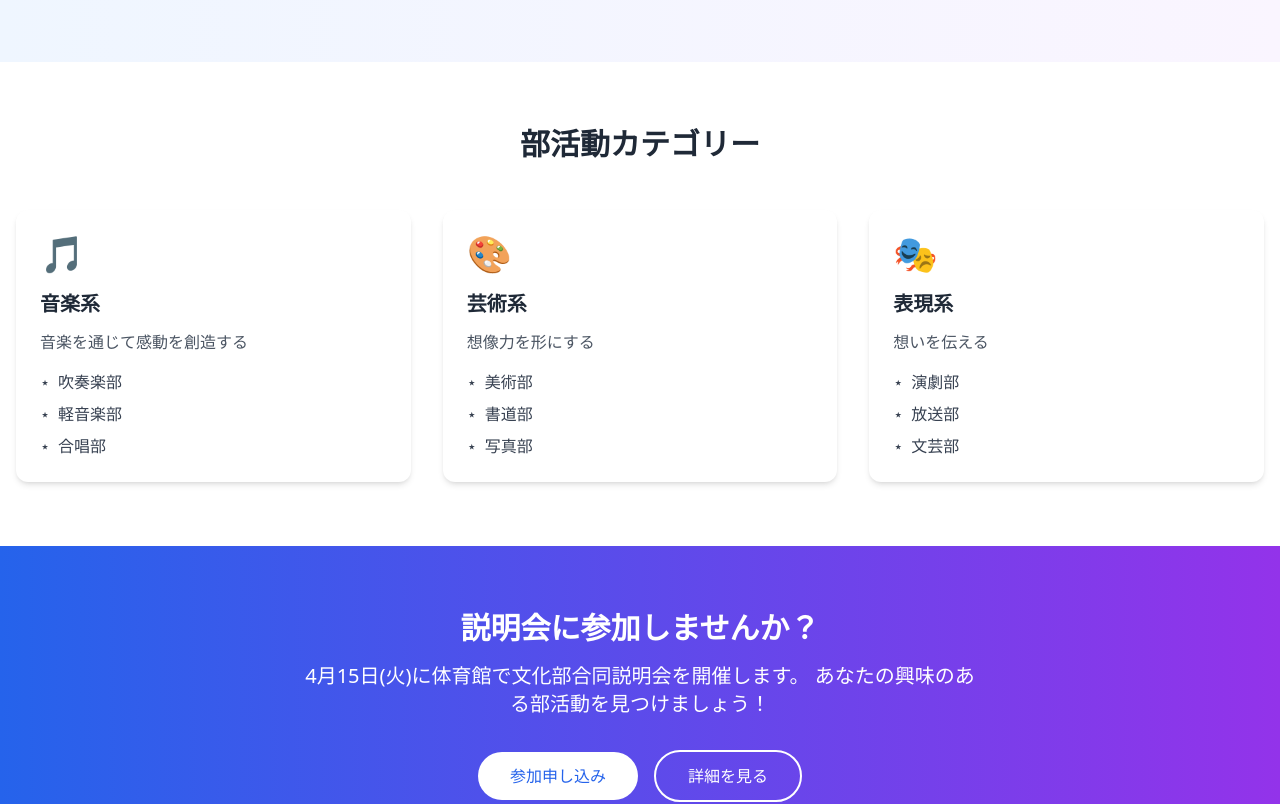
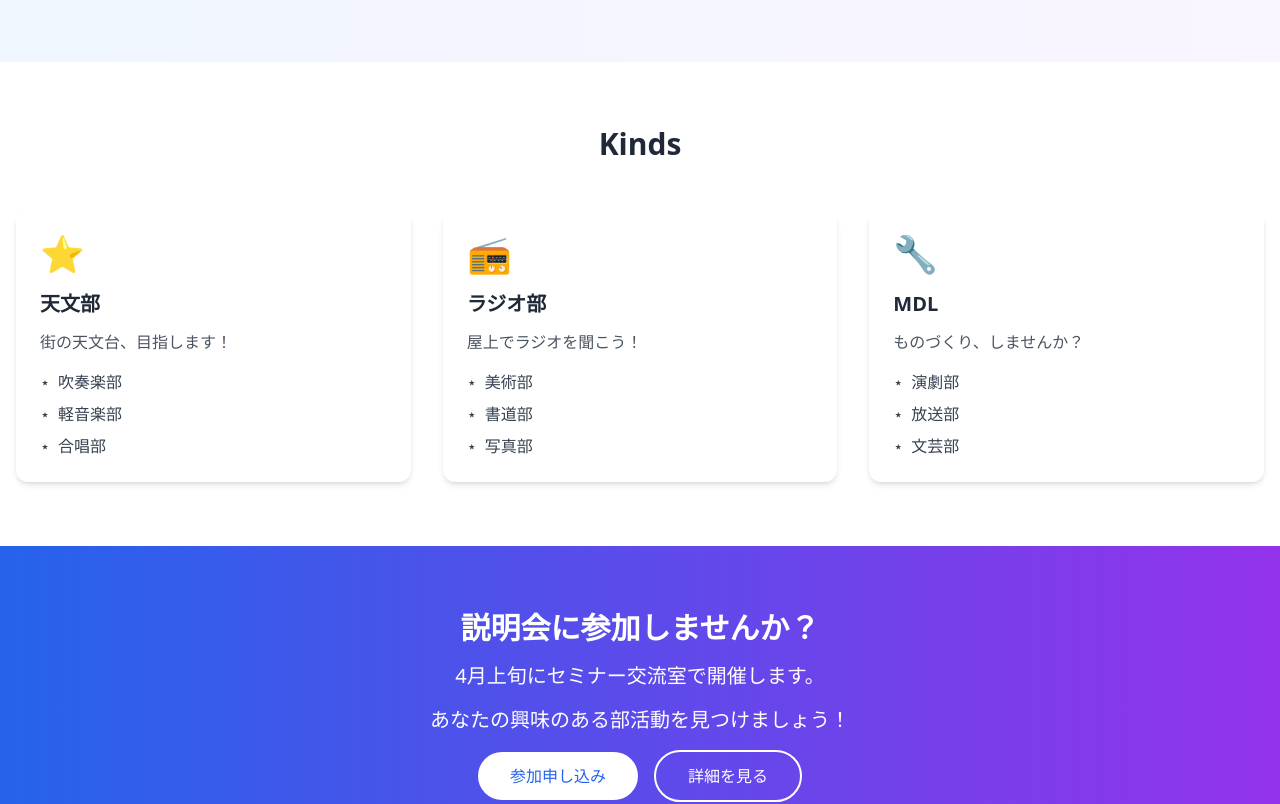
Before and after one commit to Juna1013/culture-clubs-event, a Next.js app: page / in a window 1280 px wide. Shown: the part 310-1114 px from the top of the page. Built offline with nearby package versions, Linux system fonts and the light colour scheme.

Commit message:
Add files via upload

```diff
--- a/pages/index.tsx
+++ b/pages/index.tsx
@@ -4,22 +4,22 @@ import Footer from '../components/Footer';
 const Home = () => {
   const clubCategories = [
     {
-      title: '音楽系',
-      description: '音楽を通じて感動を創造する',
+      title: '天文部',
+      description: '街の天文台、目指します！',
       clubs: ['吹奏楽部', '軽音楽部', '合唱部'],
-      emoji: '🎵'
+      emoji: '⭐'
     },
     {
-      title: '芸術系',
-      description: '想像力を形にする',
+      title: 'ラジオ部',
+      description: '屋上でラジオを聞こう！',
       clubs: ['美術部', '書道部', '写真部'],
-      emoji: '🎨'
+      emoji: '📻'
     },
     {
-      title: '表現系',
-      description: '想いを伝える',
+      title: 'MDL',
+      description: 'ものづくり、しませんか？',
       clubs: ['演劇部', '放送部', '文芸部'],
-      emoji: '🎭'
+      emoji: '🔧'
     }
   ];
 
@@ -32,7 +32,7 @@ const Home = () => {
         <main className="container mx-auto px-4">
           <div className="text-center max-w-3xl mx-auto">
             <h1 className="text-4xl md:text-5xl font-bold text-gray-800 mb-6">
-              ようこそ、部活動へ！
+              Welcome to NITIC!!
             </h1>
             <p className="text-xl text-gray-600 mb-8">
               仲間と共に成長し、新しい可能性を見つけよう
@@ -41,7 +41,7 @@ const Home = () => {
               href="/about"
               className="inline-block bg-gradient-to-r from-blue-600 to-purple-600 text-white px-8 py-3 rounded-full hover:shadow-lg transition-all duration-300 hover:-translate-y-1"
             >
-              部活動を詳しく見る
+              参加団体一覧
             </a>
           </div>
         </main>
@@ -51,7 +51,7 @@ const Home = () => {
       <section className="py-16 bg-white">
         <div className="container mx-auto px-4">
           <h2 className="text-3xl font-bold text-center text-gray-800 mb-12">
-            部活動カテゴリー
+            Kinds
           </h2>
           <div className="grid grid-cols-1 md:grid-cols-3 gap-8">
             {clubCategories.map((category) => (
@@ -89,8 +89,10 @@ const Home = () => {
           <h2 className="text-3xl font-bold mb-4">
             説明会に参加しませんか？
           </h2>
-          <p className="text-xl mb-8 max-w-2xl mx-auto">
-            4月15日(火)に体育館で文化部合同説明会を開催します。
+          <p className="text-xl mb-4 max-w-2xl mx-auto">
+            4月上旬にセミナー交流室で開催します。
+          </p>
+          <p className="text-xl mb-4 max-w-2xl mx-auto">
             あなたの興味のある部活動を見つけましょう！
           </p>
           <div className="space-x-4">
```
